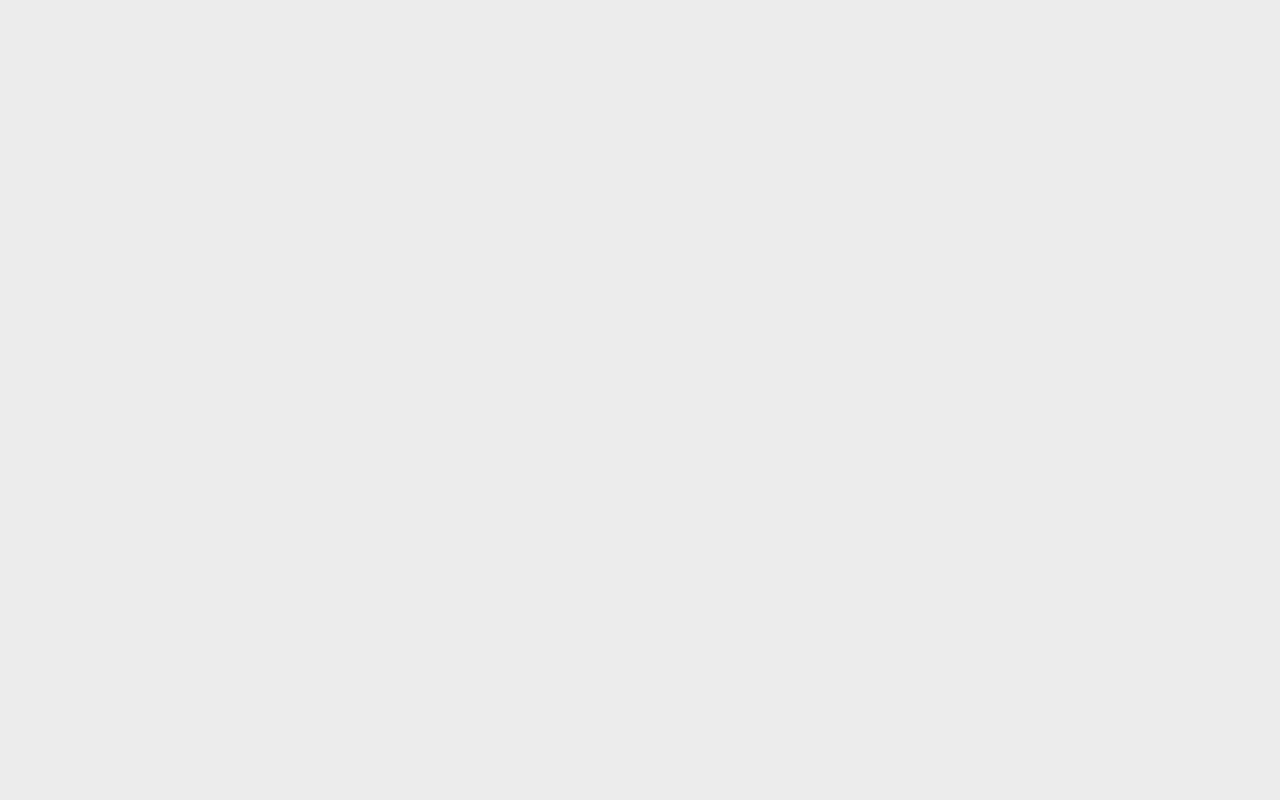
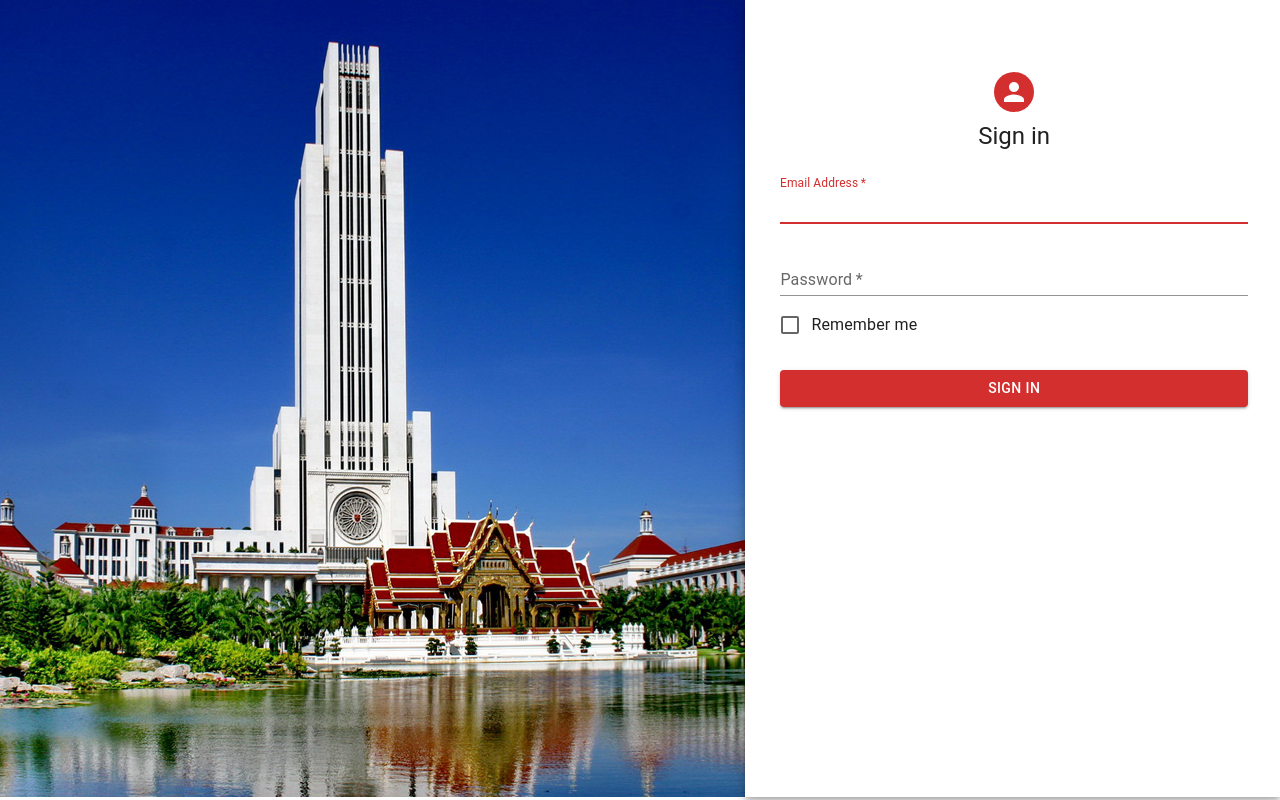
Before and after one commit to Vibolrottanaseng/student-review, a React (Create React App) app: page /SignIn in a window 1280 px wide. Before the commit this address had no page. Built offline with nearby package versions, Linux system fonts and the light colour scheme.

Commit message:
Add SignIn

```diff
--- a/src/App.js
+++ b/src/App.js
@@ -3,6 +3,7 @@ import { Routes, Route } from 'react-router-dom';
 import BrowseCourse from "./BrowseCourse.js";
 import ReviewForm from "./ReviewForm.js";
 import './App.css';
+import SignInSide from "./SignIn.js";
 
 
 function App() {
@@ -11,6 +12,7 @@ function App() {
       <Routes>
         <Route path="/" element={<BrowseCourse />} />
         <Route path="form" element={<ReviewForm />} />
+        <Route path='SignIn' element={<SignInSide />} />
       </Routes>
     </div>
   );
--- /dev/null
+++ b/src/SignIn.js
@@ -0,0 +1,110 @@
+import * as React from 'react';
+import Avatar from '@mui/material/Avatar';
+import Button from '@mui/material/Button';
+import CssBaseline from '@mui/material/CssBaseline';
+import TextField from '@mui/material/TextField';
+import FormControlLabel from '@mui/material/FormControlLabel';
+import Checkbox from '@mui/material/Checkbox';
+import Link from '@mui/material/Link';
+import Paper from '@mui/material/Paper';
+import Box from '@mui/material/Box';
+import Grid from '@mui/material/Grid';
+import Typography from '@mui/material/Typography';
+import { createTheme, ThemeProvider } from '@mui/material/styles';
+import abaccl from './assets/abaccl.png';
+
+
+const theme = createTheme();
+
+export default function SignInSide() {
+    const handleSubmit = (event) => {
+        event.preventDefault();
+        const data = new FormData(event.currentTarget);
+        console.log({
+            email: data.get('email'),
+            password: data.get('password'),
+        });
+    };
+
+    return (
+        <ThemeProvider theme={theme}>
+            <Grid container spacing="3" sx={{ height: '100vh' }}>
+                <CssBaseline />
+                <Grid
+                    item
+                    xs={false}
+                    sm={4}
+                    md={7}
+                    sx={{
+                        backgroundImage: `url(${abaccl})`,
+
+                        backgroundColor: (t) =>
+                            t.palette.mode === 'light' ? t.palette.grey[50] : t.palette.grey[900],
+                        backgroundSize: 'cover',
+                        backgroundPosition: 'center',
+                    }}
+                />
+                <Grid item xs={12} sm={8} md={5} component={Paper} elevation={6} square>
+                    <Box
+                        sx={{
+                            my: 8,
+                            mx: 4,
+                            display: 'flex',
+                            flexDirection: 'column',
+                            alignItems: 'center',
+                        }}
+                    >
+                        <Avatar sx={{ m: 1, bgcolor: 'error.main' }}>
+                        </Avatar>
+                        <Typography component="h1" variant="h5">
+                            Sign in
+                        </Typography>
+                        <Box component="form" noValidate onSubmit={handleSubmit} sx={{ mt: 1 }}>
+
+                            <TextField
+                                margin="normal"
+                                required
+                                fullWidth
+                                name="email"
+                                label="Email Address"
+                                type="email"
+                                id="email"
+                                autoComplete="email"
+                                variant='standard'
+                                autoFocus
+                                color="error"
+                            />
+                            <TextField
+                                margin="normal"
+                                required
+                                fullWidth
+                                name="password"
+                                label="Password"
+                                type="password"
+                                id="password"
+                                autoComplete="current-password"
+                                variant="standard"
+                                color="error"
+                            />
+                            <FormControlLabel
+                                control={<Checkbox value="remember" color="error" />}
+                                label="Remember me"
+                            />
+                            <Button
+                                type="submit"
+                                fullWidth
+                                variant="contained"
+                                sx={{ mt: 3, mb: 2 }}
+                                color="error"
+                            >
+                                Sign In
+                            </Button>
+
+
+                        </Box>
+                    </Box>
+                </Grid>
+            </Grid>
+        </ThemeProvider >
+    );
+}
```
Also changed, not shown: src/assets/abaccl.png (added).
